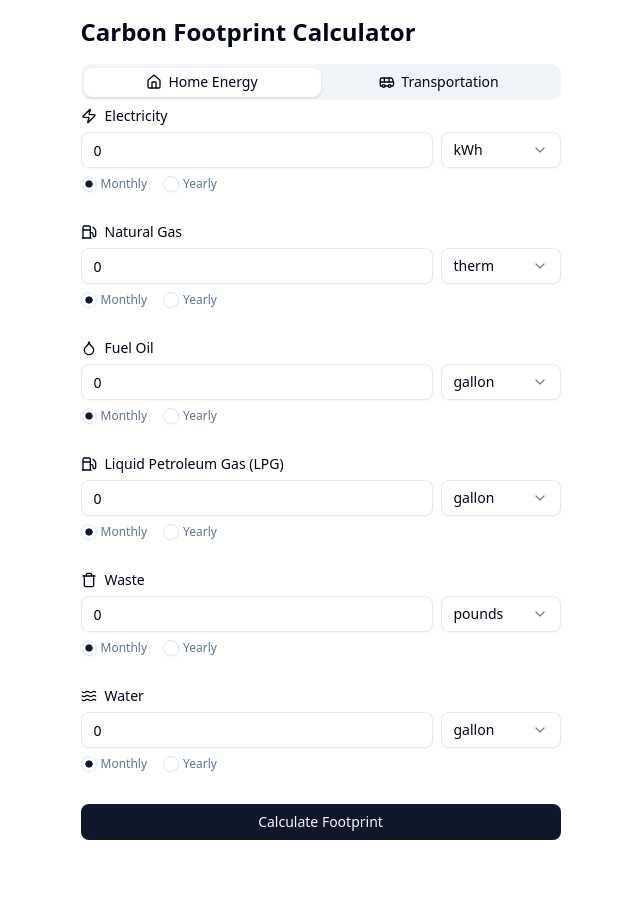
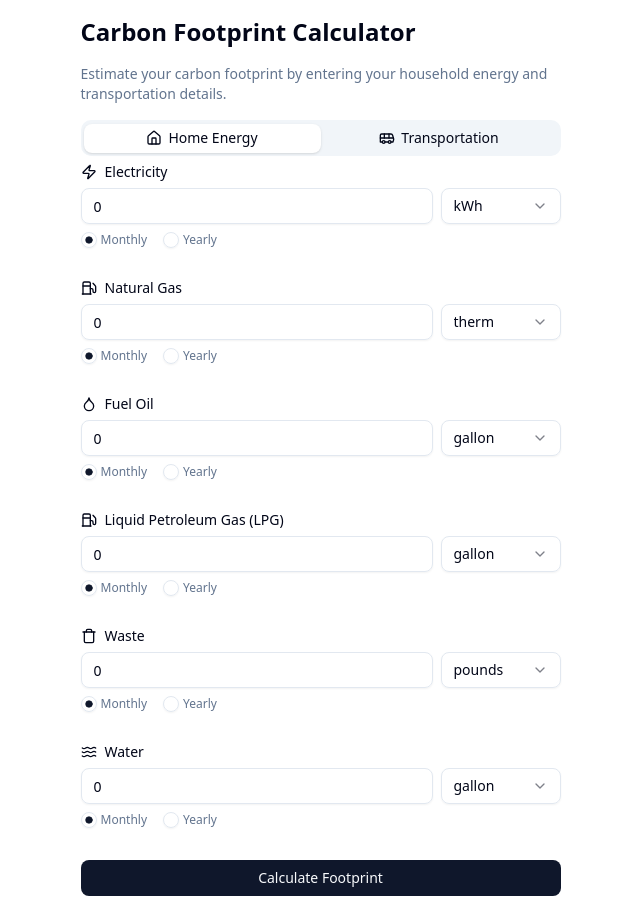
Before and after one commit to FilipiBrabo/carbon-footprint-calculator, a Next.js app: page /footprint-calculator in a window 1280 px wide. Shown: the whole page, without its empty margins (312-952 px from the left). Before the commit the page ends 856 px from the top, so only its background shows below. Built offline with nearby package versions, Linux system fonts and the light colour scheme.

Commit message:
feat: add small description to the page

```diff
--- a/src/app/footprint-calculator/layout.tsx
+++ b/src/app/footprint-calculator/layout.tsx
@@ -8,6 +8,10 @@
   return (
     <div className="md:max-w-lg mx-auto space-y-4 p-4">
       <h1 className="text-2xl font-bold">Carbon Footprint Calculator</h1>
+      <p className="text-sm text-muted-foreground">
+        Estimate your carbon footprint by entering your household energy and
+        transportation details.
+      </p>
       <FootprintCalculatorStoreProvider>
         <Suspense
           // TODO: better loading state UI
```
